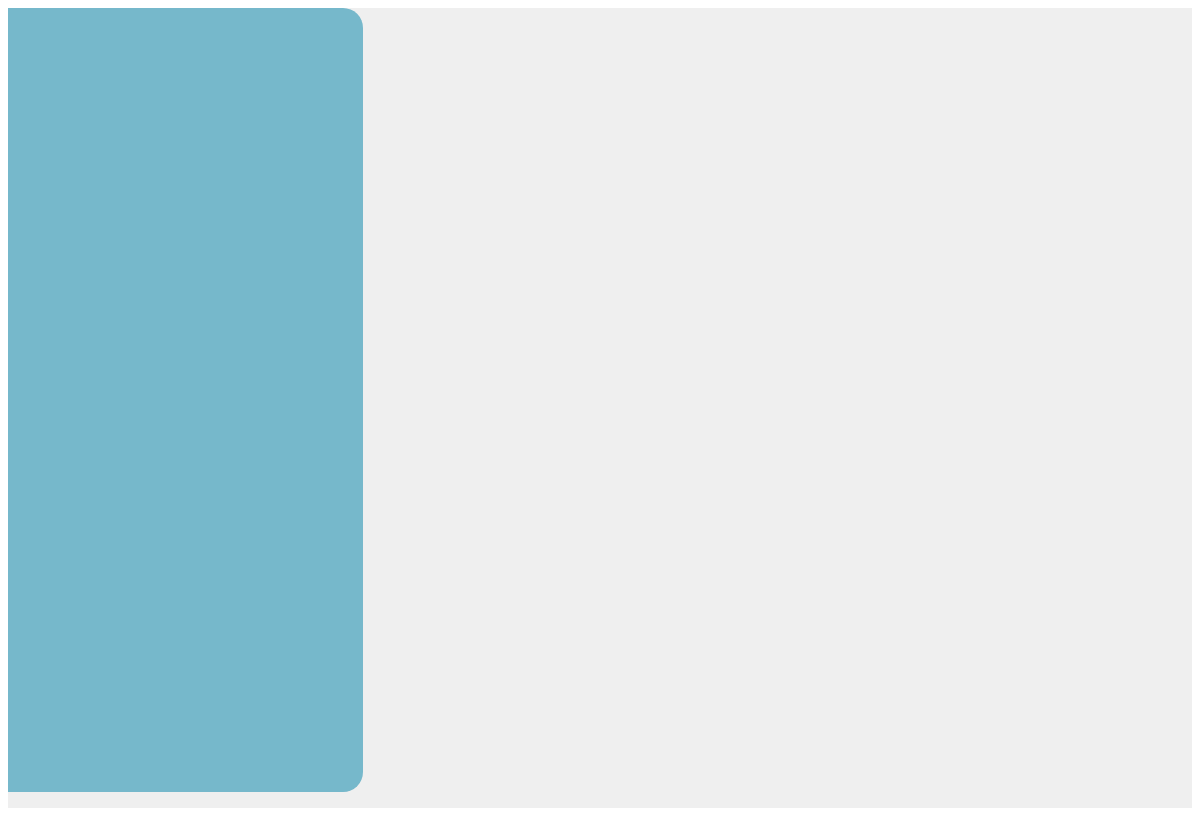
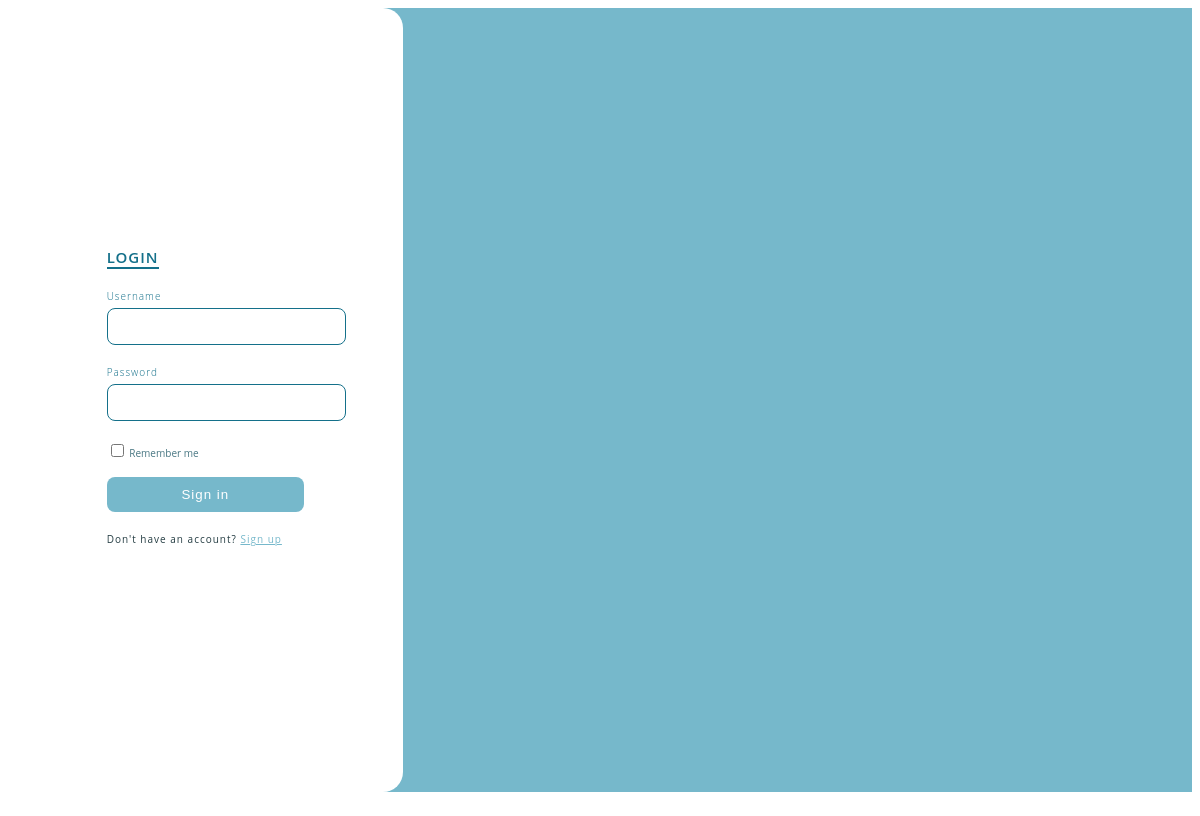
Before and after one commit to PedroSeabra/TimeTracker-Desktop, an Electron app: page app/index.html in a window 1200 px wide. Drawn offline with Linux system fonts and the light colour scheme.

Commit message:
feat(TT-31) partially implemented login screen

```diff
--- a/app/index.css
+++ b/app/index.css
@@ -9,19 +9,100 @@ html {
 
 section {
     position: relative;
-    height: 100vh;
+    height: 98vh;
     width: 100%;
     display: flex;
     flex-direction: row;
-    background-color: #efefef;
+    background-color: #76b8cb;
 }
 
 section .loginBarLeft {
-    width: 30%;
-    height: 98%;
-    background-color: #76b8cb;
+    display: flex;
+    justify-content: center;
+    align-items: center;
+    width: 35%;
+    height: 100%;
+    background-color: #ffffff;
     border-top-right-radius: 20px;
     border-bottom-right-radius: 20px;
+}
+
+section .loginBarLeft .loginForm {
+    width: 50%;
+}
+
+section .loginBarLeft .loginForm h2 {
+    color: #14708a;
+    font-weight: 600;
+    font-size: 1.5em;
+    text-transform: uppercase;
+    margin-bottom: 20px;
+    border-bottom: 2px solid #14708a;
+    display: inline-block;
+    letter-spacing: 1px;
+}
+
+section .loginBarLeft .loginForm .input {
+    margin-bottom: 20px;
+
+}
+
+section .loginBarLeft .loginForm .input p{
+    color: #263e44;
+    letter-spacing: 1px;
+}
+
+section .loginBarLeft .loginForm .input a{
+    color: #76b8cb;
+}
+
+section .loginBarLeft .loginForm .input span {
+    font-size: 16;
+    margin-bottom: 5px;
+    display: inline-block;
+    color: #14708a;
+    font-weight: 300;
+    letter-spacing: 1px;
+}
+
+section .loginBarLeft .loginForm .input input {
+    width: 100%;
+    padding: 10px 20px;
+    outline: none;
+    font-weight: 400;
+    border: 1px solid #14708a;
+    font-size: 16;
+    letter-spacing: 1px;
+    color: #14708a;
+    background: transparent;
+    border-radius: 8px;
+}
+
+section .loginBarLeft .loginForm .input input[type="submit"] {
+    margin-top: 10px;
+    color: #ffffff;
+    background: #76b8cb;
+    outline: none;
+    border: none;
+    font-weight: 500;
+    cursor: pointer;
+}
+
+section .loginBarLeft .loginForm .input input[type="submit"]:hover {
+    background: #419bb4;
+    transition: 1s;
+}
+
+section .loginBarLeft .loginForm .remember{
+    margin-top: 10px;
+    flex-direction: column;
+    font-size: 10;
+    color: #497783;
+}
+
+section .loginBarLeft .loginForm .remember label{
+    margin-bottom: 40px;
+    color: #497783;
 }
 
 section .loginSpaceRight {
--- a/app/index.html
+++ b/app/index.html
@@ -8,7 +8,33 @@
     <body>
         <section>
             <div class="loginBarLeft">
-
+                <div class="loginForm">
+                    <h2> Login </h2>
+                    <form>
+                        <div class="input">
+                            <span> Username </span>
+                            <input type="text" name="">
+                        </div>
+                        <div class="input">
+                            <span> Password </span>
+                            <input type="password" name="" >
+                        </div>
+                        <div class="remember">
+                            <input type="checkbox" name="" style="margin-bottom: 10px;">
+                            <label>
+                                Remember me
+                            </label>
+                        </div>
+                        <div class="input">
+                            <label>
+                                <input type="submit" name="" value="Sign in">
+                            </label>
+                        </div>
+                        <div class="input">
+                            <p>Don't have an account? <a href="#">Sign up</a></p>
+                        </div>
+                    </form>
+                </div>
             </div>
             <div class="loginSpaceRight">
 
```
